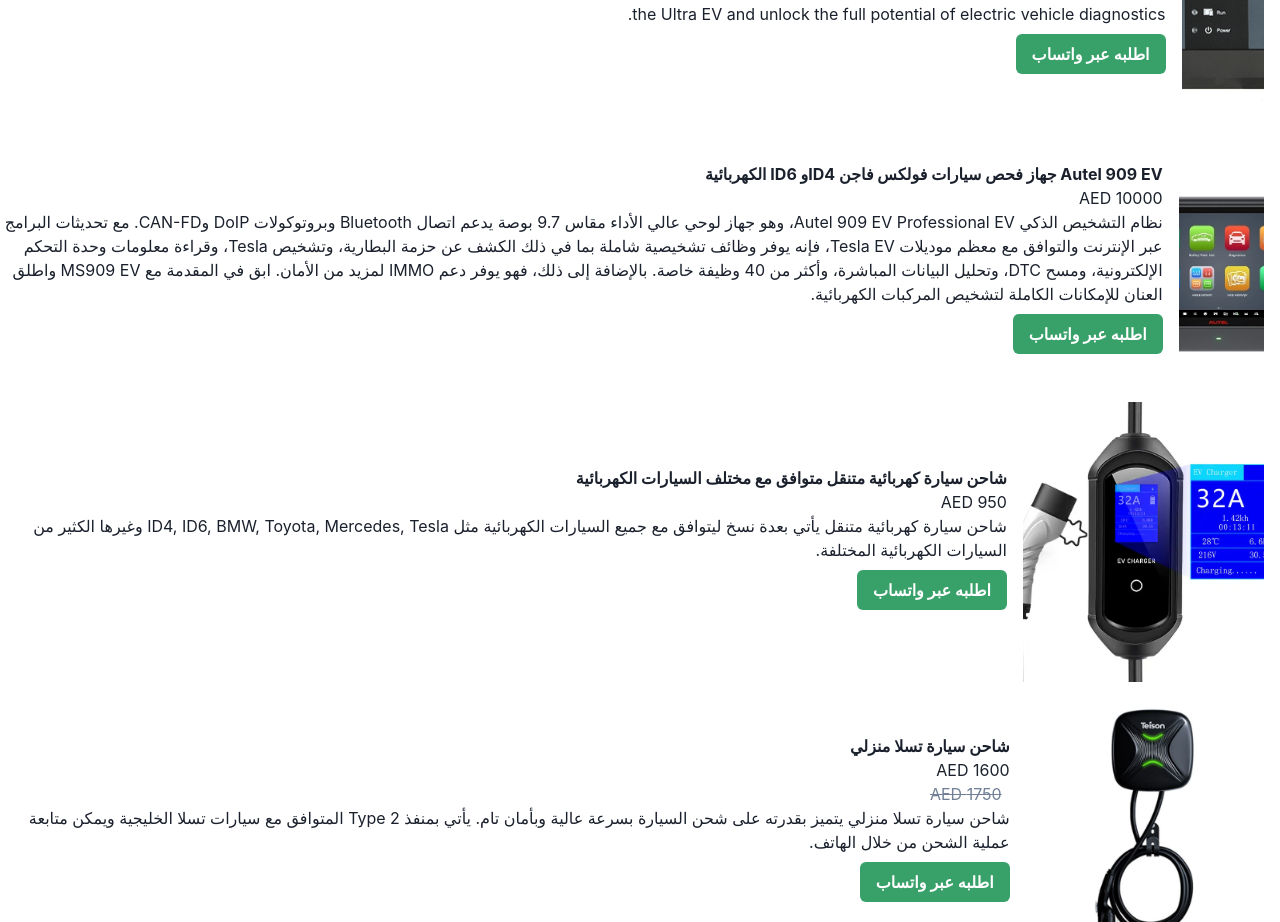
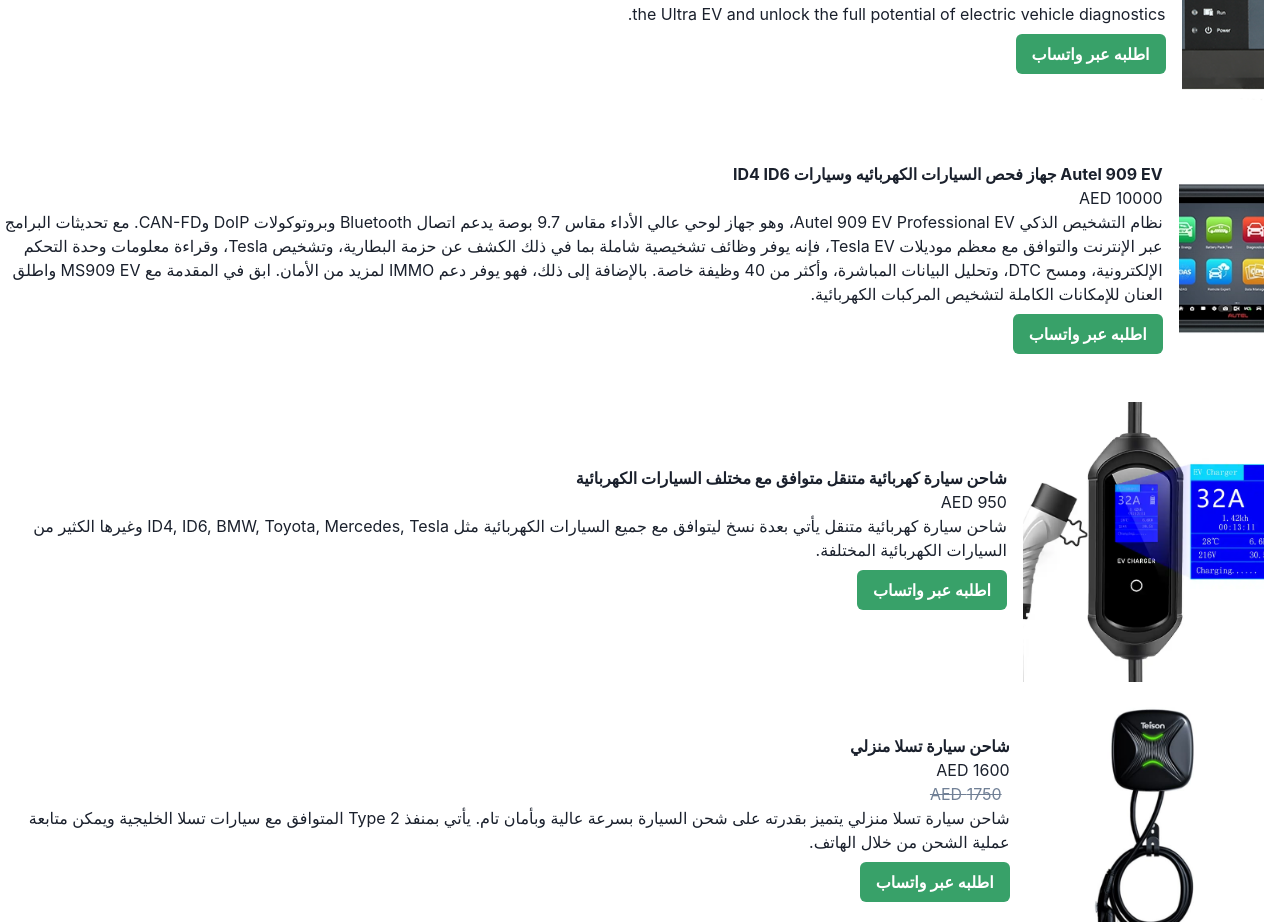
Before and after one commit to 3BWAN/Ar-mevcharger, a React (Create React App) app: page /gbt-chargers in a window 1280 px wide. Shown: the part 4780-5702 px from the top of the page. Built offline with nearby package versions, Linux system fonts and the light colour scheme.

Commit message:
Update productdata.js

```diff
--- a/src/components/data/productdata.js
+++ b/src/components/data/productdata.js
@@ -532,14 +532,14 @@
       },
   {
           id:'904',
-          name: 'Autel 909  EV جهاز فحص سيارات فولكس فاجن ID4و ID6 الكهربائية',
+          name: ' Autel 909  EV جهاز فحص السيارات الكهربائيه وسيارات ID4 ID6',
           // name: 'ID4 Car Diagnostic Scanner - Scan Your ID4 ID6 With Autel 909EV',
 
 
           currency: 'AED',
           price: 10000,
           flag: 'new',
-          imageSource: require('../images/product-images/AutelMSULTRAEVDirectionalScanTool.webp'),
+          imageSource: require('../images/product-images/Autel-MS909EV.webp'),
           rating: 5,
           ratingCount: 1,
           description: 'نظام التشخيص الذكي Autel 909 EV Professional EV، وهو جهاز لوحي عالي الأداء مقاس 9.7 بوصة يدعم اتصال Bluetooth وبروتوكولات DoIP وCAN-FD. مع تحديثات البرامج عبر الإنترنت والتوافق مع معظم موديلات Tesla EV، فإنه يوفر وظائف تشخيصية شاملة بما في ذلك الكشف عن حزمة البطارية، وتشخيص Tesla، وقراءة معلومات وحدة التحكم الإلكترونية، ومسح DTC، وتحليل البيانات المباشرة، وأكثر من 40 وظيفة خاصة. بالإضافة إلى ذلك، فهو يوفر دعم IMMO لمزيد من الأمان. ابق في المقدمة مع MS909 EV واطلق العنان للإمكانات الكاملة لتشخيص المركبات الكهربائية. ',
@@ -599,7 +599,7 @@
                     `,
           portType: 'none',
           function: 'scanner',
-          illustration: 'https://raw.githubusercontent.com/almuhandesLLC/EVChargers/main/src/components/images/product-images/AutelMSULTRAEVOBD2CANBi-DirectionalScanToolwithEVandVCMI.webp',
+          illustration: 'https://raw.githubusercontent.com/almuhandesLLC/EVChargers/main/src/components/images/product-images/Autel-MS909EV-Box.webp',
           // illustration2: 'https://service.tesla.com/assets/images/png/bodyshops/desktop/bodyshop-hero-desktop-g.jpg',
           op: 'Android',
 
```
